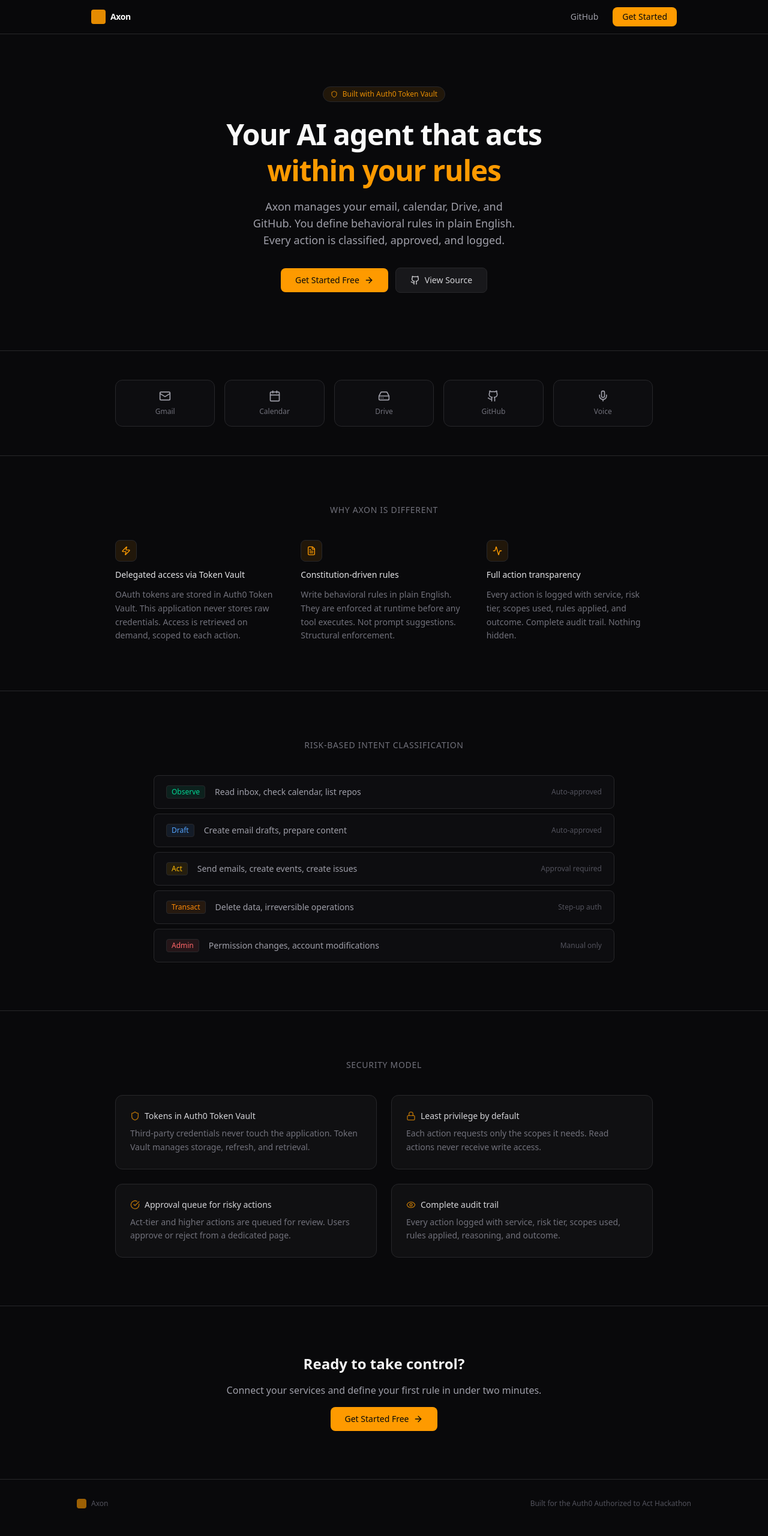
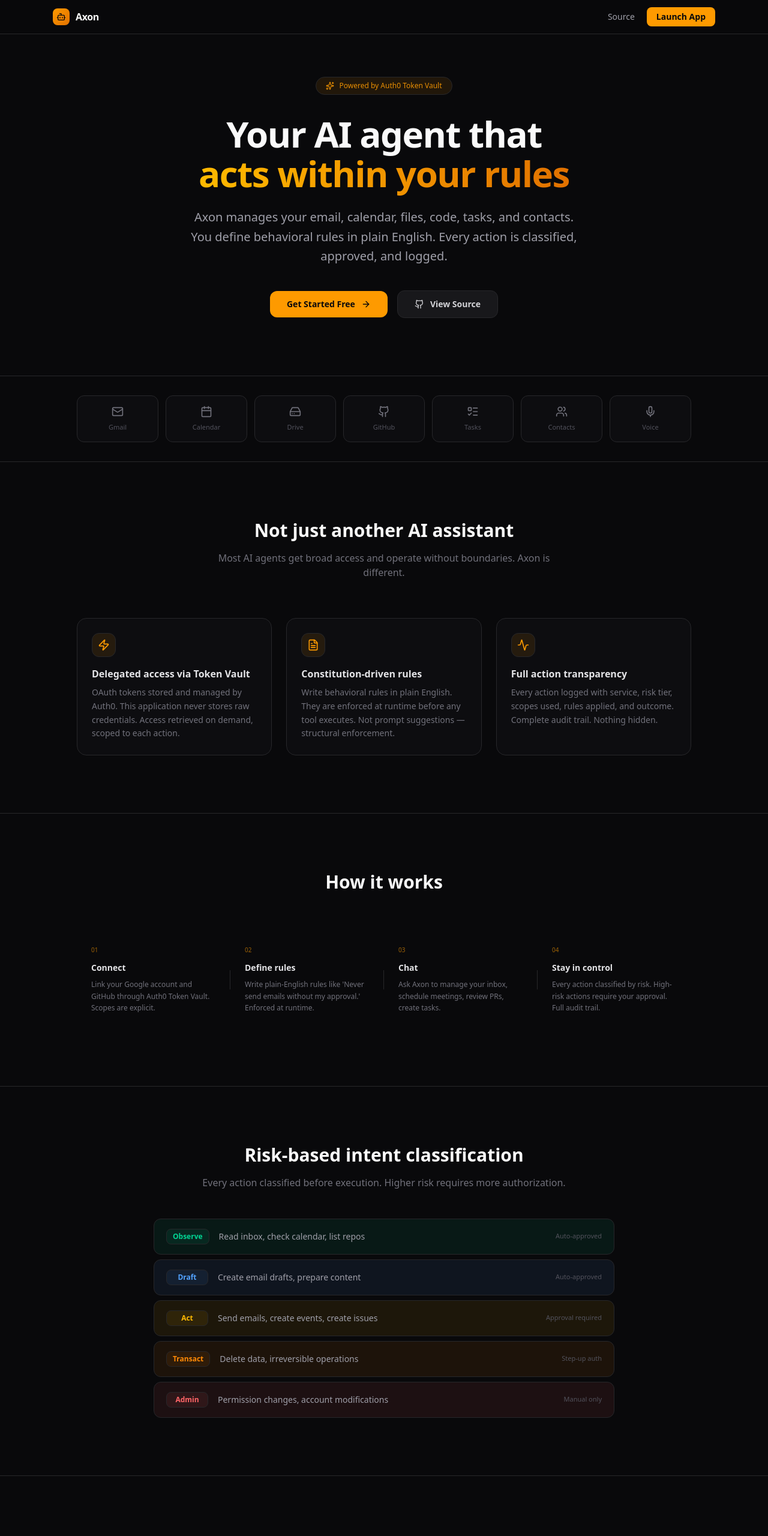
Before and after one commit to Onegreatlion/axon, a Next.js app: page / in a window 1280 px wide. Shown: the top 2560 px of the page at 60% size. Built offline with nearby package versions, Linux system fonts and the light colour scheme; no server answers.

Commit message:
feat: redesigned landing page, expanded google scopes, voice fix, ui polish

```diff
--- a/app/page.tsx
+++ b/app/page.tsx
@@ -2,233 +2,245 @@ import Link from "next/link";
 import { auth0 } from "@/lib/auth0";
 import { redirect } from "next/navigation";
 import {
-  ArrowRight,
-  Shield,
-  FileText,
-  Activity,
-  Zap,
-  Lock,
-  Eye,
-  CheckCircle,
-  Github,
-  Mail,
-  Calendar,
-  Mic,
-  HardDrive,
+  ArrowRight, Shield, FileText, Activity, Zap, Lock, Eye,
+  CheckCircle, Github, Mail, Calendar, HardDrive, Mic,
+  GitBranch, ListTodo, Users, Bot, Sparkles, Layers,
 } from "lucide-react";
 
 export default async function Home() {
   const session = await auth0.getSession();
-  if (session) {
-    redirect("/dashboard");
-  }
+  if (session) redirect("/dashboard");
 
   return (
-    <div className="min-h-screen bg-zinc-950">
-      <nav className="fixed top-0 w-full z-50 border-b border-zinc-800/50 bg-zinc-950/80 backdrop-blur-md">
-        <div className="max-w-5xl mx-auto px-6 h-14 flex items-center justify-between">
-          <div className="flex items-center gap-2">
-            <div className="w-6 h-6 rounded bg-amber-500/90" />
-            <span className="font-semibold text-sm tracking-tight">Axon</span>
+    <div className="min-h-screen bg-zinc-950 text-zinc-50">
+      {/* Nav */}
+      <nav className="fixed top-0 w-full z-50 border-b border-zinc-800/50 bg-zinc-950/80 backdrop-blur-xl">
+        <div className="max-w-6xl mx-auto px-6 h-14 flex items-center justify-between">
+          <div className="flex items-center gap-2.5">
+            <div className="w-7 h-7 rounded-lg bg-gradient-to-br from-amber-500 to-amber-600 flex items-center justify-center">
+              <Bot className="w-4 h-4 text-zinc-950" />
+            </div>
+            <span className="font-bold text-base tracking-tight">Axon</span>
           </div>
-          <div className="flex items-center gap-6">
-            <a
-              href="https://github.com/Onegreatlion/axon"
-              target="_blank"
-              rel="noopener noreferrer"
-              className="text-sm text-zinc-400 hover:text-zinc-200 transition-colors hidden sm:block"
-            >
-              GitHub
-            </a>
-            <Link
-              href="/auth/login?returnTo=/dashboard"
-              className="text-sm bg-amber-500 text-zinc-950 px-4 py-1.5 rounded-lg font-medium hover:bg-amber-400 transition-colors"
-            >
-              Get Started
+          <div className="flex items-center gap-5">
+            <a href="https://github.com/Onegreatlion/axon" target="_blank" rel="noopener noreferrer"
+              className="text-sm text-zinc-400 hover:text-zinc-200 transition-colors hidden sm:block">Source</a>
+            <Link href="/auth/login?returnTo=/dashboard"
+              className="text-sm bg-amber-500 text-zinc-950 px-4 py-1.5 rounded-lg font-semibold hover:bg-amber-400 transition-colors">
+              Launch App
             </Link>
           </div>
         </div>
       </nav>
 
-      <section className="pt-28 pb-16 md:pt-36 md:pb-24 px-6">
-        <div className="max-w-3xl mx-auto text-center">
-          <div className="inline-flex items-center gap-2 text-xs font-medium text-amber-500/90 bg-amber-500/10 border border-amber-500/20 rounded-full px-3 py-1 mb-6">
-            <Shield className="w-3 h-3" />
-            Built with Auth0 Token Vault
+      {/* Hero */}
+      <section className="pt-32 pb-24 px-6 relative overflow-hidden">
+        <div className="absolute inset-0 bg-[radial-gradient(ellipse_at_top,_var(--tw-gradient-stops))] from-amber-500/5 via-transparent to-transparent" />
+        <div className="max-w-4xl mx-auto text-center relative">
+          <div className="inline-flex items-center gap-2 text-xs font-medium text-amber-500/90 bg-amber-500/10 border border-amber-500/20 rounded-full px-4 py-1.5 mb-8">
+            <Sparkles className="w-3.5 h-3.5" />
+            Powered by Auth0 Token Vault
           </div>
-          <h1 className="text-3xl sm:text-5xl font-bold tracking-tight text-zinc-50 mb-4 text-balance leading-tight">
-            Your AI agent that acts
+          <h1 className="text-4xl sm:text-6xl font-bold tracking-tight mb-6 leading-[1.1]">
+            Your AI agent that
             <br />
-            <span className="text-amber-500">within your rules</span>
+            <span className="bg-gradient-to-r from-amber-400 to-amber-600 bg-clip-text text-transparent">
+              acts within your rules
+            </span>
           </h1>
-          <p className="text-base sm:text-lg text-zinc-400 max-w-xl mx-auto mb-8 text-balance">
-            Axon manages your email, calendar, Drive, and GitHub. You define
-            behavioral rules in plain English. Every action is classified,
+          <p className="text-lg sm:text-xl text-zinc-400 max-w-2xl mx-auto mb-10 leading-relaxed">
+            Axon manages your email, calendar, files, code, tasks, and contacts.
+            You define behavioral rules in plain English. Every action is classified,
             approved, and logged.
           </p>
-          <div className="flex flex-col sm:flex-row items-center justify-center gap-3">
-            <Link
-              href="/auth/login?returnTo=/dashboard"
-              className="inline-flex items-center gap-2 bg-amber-500 text-zinc-950 px-6 py-2.5 rounded-lg font-medium text-sm hover:bg-amber-400 transition-colors w-full sm:w-auto justify-center"
-            >
-              Get Started Free
-              <ArrowRight className="w-4 h-4" />
+          <div className="flex flex-col sm:flex-row items-center justify-center gap-4">
+            <Link href="/auth/login?returnTo=/dashboard"
+              className="inline-flex items-center gap-2.5 bg-amber-500 text-zinc-950 px-7 py-3 rounded-xl font-semibold text-sm hover:bg-amber-400 transition-all hover:shadow-lg hover:shadow-amber-500/20 w-full sm:w-auto justify-center">
+              Get Started Free <ArrowRight className="w-4 h-4" />
             </Link>
-            <a
-              href="https://github.com/Onegreatlion/axon"
-              target="_blank"
-              rel="noopener noreferrer"
-              className="inline-flex items-center gap-2 bg-zinc-900 text-zinc-300 px-6 py-2.5 rounded-lg font-medium text-sm border border-zinc-800 hover:border-zinc-700 transition-colors w-full sm:w-auto justify-center"
-            >
-              <Github className="w-4 h-4" />
-              View Source
+            <a href="https://github.com/Onegreatlion/axon" target="_blank" rel="noopener noreferrer"
+              className="inline-flex items-center gap-2.5 bg-zinc-900 text-zinc-300 px-7 py-3 rounded-xl font-semibold text-sm border border-zinc-800 hover:border-zinc-700 transition-all w-full sm:w-auto justify-center">
+              <Github className="w-4 h-4" /> View Source
             </a>
           </div>
         </div>
       </section>
 
-      <section className="py-12 px-6 border-t border-zinc-900">
-        <div className="max-w-4xl mx-auto">
-          <div className="grid grid-cols-2 md:grid-cols-5 gap-4">
+      {/* Connected Services Strip */}
+      <section className="py-8 px-6 border-y border-zinc-900/80">
+        <div className="max-w-5xl mx-auto">
+          <div className="grid grid-cols-3 md:grid-cols-7 gap-3">
             {[
               { icon: Mail, label: "Gmail" },
               { icon: Calendar, label: "Calendar" },
               { icon: HardDrive, label: "Drive" },
               { icon: Github, label: "GitHub" },
+              { icon: ListTodo, label: "Tasks" },
+              { icon: Users, label: "Contacts" },
               { icon: Mic, label: "Voice" },
             ].map((item) => (
-              <div
-                key={item.label}
-                className="flex flex-col items-center gap-2 py-4 rounded-xl bg-zinc-900/30 border border-zinc-800/50"
-              >
-                <item.icon className="w-5 h-5 text-zinc-400" />
-                <span className="text-xs text-zinc-500">{item.label}</span>
+              <div key={item.label} className="flex flex-col items-center gap-2 py-4 rounded-xl bg-zinc-900/30 border border-zinc-800/30">
+                <item.icon className="w-5 h-5 text-zinc-500" />
+                <span className="text-[11px] text-zinc-600 font-medium">{item.label}</span>
               </div>
             ))}
           </div>
         </div>
       </section>
 
-      <section className="py-16 md:py-20 px-6 border-t border-zinc-900">
-        <div className="max-w-4xl mx-auto">
-          <h2 className="text-sm font-medium text-zinc-500 uppercase tracking-wider mb-10 text-center">
-            Why Axon is different
-          </h2>
-          <div className="grid md:grid-cols-3 gap-6 md:gap-8">
-            <div className="space-y-3">
-              <div className="w-9 h-9 rounded-lg bg-amber-500/10 border border-amber-500/20 flex items-center justify-center">
-                <Zap className="w-4 h-4 text-amber-500" />
-              </div>
-              <h3 className="font-medium text-zinc-200 text-sm">
-                Delegated access via Token Vault
-              </h3>
-              <p className="text-sm text-zinc-500 leading-relaxed">
-                OAuth tokens are stored in Auth0 Token Vault. This application
-                never stores raw credentials. Access is retrieved on demand,
-                scoped to each action.
-              </p>
-            </div>
-            <div className="space-y-3">
-              <div className="w-9 h-9 rounded-lg bg-amber-500/10 border border-amber-500/20 flex items-center justify-center">
-                <FileText className="w-4 h-4 text-amber-500" />
-              </div>
-              <h3 className="font-medium text-zinc-200 text-sm">
-                Constitution-driven rules
-              </h3>
-              <p className="text-sm text-zinc-500 leading-relaxed">
-                Write behavioral rules in plain English. They are enforced at
-                runtime before any tool executes. Not prompt suggestions.
-                Structural enforcement.
-              </p>
-            </div>
-            <div className="space-y-3">
-              <div className="w-9 h-9 rounded-lg bg-amber-500/10 border border-amber-500/20 flex items-center justify-center">
-                <Activity className="w-4 h-4 text-amber-500" />
-              </div>
-              <h3 className="font-medium text-zinc-200 text-sm">
-                Full action transparency
-              </h3>
-              <p className="text-sm text-zinc-500 leading-relaxed">
-                Every action is logged with service, risk tier, scopes used,
-                rules applied, and outcome. Complete audit trail. Nothing hidden.
-              </p>
-            </div>
+      {/* What Makes Axon Different */}
+      <section className="py-24 px-6">
+        <div className="max-w-5xl mx-auto">
+          <div className="text-center mb-16">
+            <h2 className="text-2xl sm:text-3xl font-bold mb-4">Not just another AI assistant</h2>
+            <p className="text-zinc-500 max-w-xl mx-auto">
+              Most AI agents get broad access and operate without boundaries. Axon is different.
+            </p>
           </div>
-        </div>
-      </section>
-
-      <section className="py-16 md:py-20 px-6 border-t border-zinc-900">
-        <div className="max-w-3xl mx-auto">
-          <h2 className="text-sm font-medium text-zinc-500 uppercase tracking-wider mb-10 text-center">
-            Risk-based intent classification
-          </h2>
-          <div className="space-y-2">
+          <div className="grid md:grid-cols-3 gap-6">
             {[
-              { tier: "Observe", desc: "Read inbox, check calendar, list repos", auth: "Auto-approved", color: "text-emerald-400", bg: "bg-emerald-400/10", border: "border-emerald-400/20" },
-              { tier: "Draft", desc: "Create email drafts, prepare content", auth: "Auto-approved", color: "text-blue-400", bg: "bg-blue-400/10", border: "border-blue-400/20" },
-              { tier: "Act", desc: "Send emails, create events, create issues", auth: "Approval required", color: "text-amber-400", bg: "bg-amber-400/10", border: "border-amber-400/20" },
-              { tier: "Transact", desc: "Delete data, irreversible operations", auth: "Step-up auth", color: "text-orange-400", bg: "bg-orange-400/10", border: "border-orange-400/20" },
-              { tier: "Admin", desc: "Permission changes, account modifications", auth: "Manual only", color: "text-red-400", bg: "bg-red-400/10", border: "border-red-400/20" },
+              {
+                icon: Zap,
+                title: "Delegated access via Token Vault",
+                desc: "OAuth tokens stored and managed by Auth0. This application never stores raw credentials. Access retrieved on demand, scoped to each action.",
+              },
+              {
+                icon: FileText,
+                title: "Constitution-driven rules",
+                desc: "Write behavioral rules in plain English. They are enforced at runtime before any tool executes. Not prompt suggestions — structural enforcement.",
+              },
+              {
+                icon: Activity,
+                title: "Full action transparency",
+                desc: "Every action logged with service, risk tier, scopes used, rules applied, and outcome. Complete audit trail. Nothing hidden.",
+              },
             ].map((item) => (
-              <div key={item.tier} className="flex items-center gap-3 md:gap-4 bg-zinc-900/30 border border-zinc-800/50 rounded-lg px-4 py-3 md:px-5 md:py-4">
-                <span className={`text-[10px] md:text-xs font-mono font-medium px-2 py-0.5 rounded ${item.bg} ${item.color} ${item.border} border shrink-0`}>{item.tier}</span>
-                <span className="text-xs md:text-sm text-zinc-400 flex-1">{item.desc}</span>
-                <span className="text-[10px] md:text-xs text-zinc-600 hidden sm:block shrink-0">{item.auth}</span>
+              <div key={item.title} className="group p-6 rounded-2xl bg-zinc-900/30 border border-zinc-800/50 hover:border-zinc-700/50 transition-all">
+                <div className="w-10 h-10 rounded-xl bg-amber-500/10 border border-amber-500/20 flex items-center justify-center mb-4 group-hover:bg-amber-500/15 transition-colors">
+                  <item.icon className="w-5 h-5 text-amber-500" />
+                </div>
+                <h3 className="font-semibold text-zinc-200 mb-2">{item.title}</h3>
+                <p className="text-sm text-zinc-500 leading-relaxed">{item.desc}</p>
               </div>
             ))}
           </div>
         </div>
       </section>
 
-      <section className="py-16 md:py-20 px-6 border-t border-zinc-900">
-        <div className="max-w-4xl mx-auto">
-          <h2 className="text-sm font-medium text-zinc-500 uppercase tracking-wider mb-10 text-center">
-            Security model
-          </h2>
-          <div className="grid sm:grid-cols-2 gap-4 md:gap-6">
+      {/* How It Works */}
+      <section className="py-24 px-6 border-t border-zinc-900">
+        <div className="max-w-5xl mx-auto">
+          <div className="text-center mb-16">
+            <h2 className="text-2xl sm:text-3xl font-bold mb-4">How it works</h2>
+          </div>
+          <div className="grid md:grid-cols-4 gap-0">
             {[
-              { icon: Shield, title: "Tokens in Auth0 Token Vault", desc: "Third-party credentials never touch the application. Token Vault manages storage, refresh, and retrieval." },
-              { icon: Lock, title: "Least privilege by default", desc: "Each action requests only the scopes it needs. Read actions never receive write access." },
-              { icon: CheckCircle, title: "Approval queue for risky actions", desc: "Act-tier and higher actions are queued for review. Users approve or reject from a dedicated page." },
-              { icon: Eye, title: "Complete audit trail", desc: "Every action logged with service, risk tier, scopes used, rules applied, reasoning, and outcome." },
-            ].map((item) => (
-              <div key={item.title} className="bg-zinc-900/50 border border-zinc-800/50 rounded-xl p-5 md:p-6 space-y-2">
-                <div className="flex items-center gap-2 text-zinc-300">
-                  <item.icon className="w-4 h-4 text-amber-500/70" />
-                  <h3 className="font-medium text-sm">{item.title}</h3>
-                </div>
-                <p className="text-xs md:text-sm text-zinc-500 leading-relaxed">{item.desc}</p>
+              { step: "01", title: "Connect", desc: "Link your Google account and GitHub through Auth0 Token Vault. Scopes are explicit." },
+              { step: "02", title: "Define rules", desc: "Write plain-English rules like 'Never send emails without my approval.' Enforced at runtime." },
+              { step: "03", title: "Chat", desc: "Ask Axon to manage your inbox, schedule meetings, review PRs, create tasks." },
+              { step: "04", title: "Stay in control", desc: "Every action classified by risk. High-risk actions require your approval. Full audit trail." },
+            ].map((item, i) => (
+              <div key={item.step} className="relative p-6">
+                {i < 3 && <div className="hidden md:block absolute top-1/2 right-0 w-px h-8 -translate-y-1/2 bg-zinc-800" />}
+                <span className="text-[10px] font-mono text-amber-500/60 mb-3 block">{item.step}</span>
+                <h3 className="font-semibold text-zinc-200 mb-2 text-sm">{item.title}</h3>
+                <p className="text-xs text-zinc-500 leading-relaxed">{item.desc}</p>
               </div>
             ))}
           </div>
         </div>
       </section>
 
-      <section className="py-16 md:py-20 px-6 border-t border-zinc-900">
-        <div className="max-w-3xl mx-auto text-center space-y-4">
-          <h2 className="text-xl md:text-2xl font-bold text-zinc-100">
-            Ready to take control?
-          </h2>
-          <p className="text-sm md:text-base text-zinc-400">
+      {/* Risk Classification */}
+      <section className="py-24 px-6 border-t border-zinc-900">
+        <div className="max-w-3xl mx-auto">
+          <div className="text-center mb-12">
+            <h2 className="text-2xl sm:text-3xl font-bold mb-4">Risk-based intent classification</h2>
+            <p className="text-zinc-500">Every action classified before execution. Higher risk requires more authorization.</p>
+          </div>
+          <div className="space-y-2">
+            {[
+              { tier: "Observe", desc: "Read inbox, check calendar, list repos", auth: "Auto-approved", color: "text-emerald-400", bg: "bg-emerald-400/8", border: "border-emerald-400/15" },
+              { tier: "Draft", desc: "Create email drafts, prepare content", auth: "Auto-approved", color: "text-blue-400", bg: "bg-blue-400/8", border: "border-blue-400/15" },
+              { tier: "Act", desc: "Send emails, create events, create issues", auth: "Approval required", color: "text-amber-400", bg: "bg-amber-400/8", border: "border-amber-400/15" },
+              { tier: "Transact", desc: "Delete data, irreversible operations", auth: "Step-up auth", color: "text-orange-400", bg: "bg-orange-400/8", border: "border-orange-400/15" },
+              { tier: "Admin", desc: "Permission changes, account modifications", auth: "Manual only", color: "text-red-400", bg: "bg-red-400/8", border: "border-red-400/15" },
+            ].map((item) => (
+              <div key={item.tier} className={`flex items-center gap-4 ${item.bg} border ${item.border} rounded-xl px-5 py-4`}>
+                <span className={`text-xs font-mono font-bold px-2.5 py-1 rounded-lg ${item.bg} ${item.color} ${item.border} border shrink-0 min-w-[70px] text-center`}>
+                  {item.tier}
+                </span>
+                <span className="text-sm text-zinc-400 flex-1">{item.desc}</span>
+                <span className="text-[11px] text-zinc-600 hidden sm:block shrink-0 font-medium">{item.auth}</span>
+              </div>
+            ))}
+          </div>
+        </div>
+      </section>
+
+      {/* Security */}
+      <section className="py-24 px-6 border-t border-zinc-900">
+        <div className="max-w-5xl mx-auto">
+          <div className="text-center mb-12">
+            <h2 className="text-2xl sm:text-3xl font-bold mb-4">Security model</h2>
+          </div>
+          <div className="grid sm:grid-cols-2 gap-4">
+            {[
+              { icon: Shield, title: "Tokens in Auth0 Token Vault", desc: "Third-party credentials never touch the application. Token Vault manages storage, refresh, and retrieval." },
+              { icon: Lock, title: "Least privilege by default", desc: "Each action requests only the scopes it needs. Read actions never receive write access." },
+              { icon: CheckCircle, title: "Approval queue for risky actions", desc: "Act-tier and higher actions queued for review. Users approve or reject from a dedicated page." },
+              { icon: Eye, title: "Complete audit trail", desc: "Every action logged with service, risk tier, scopes used, rules applied, reasoning, and outcome." },
+            ].map((item) => (
+              <div key={item.title} className="bg-zinc-900/40 border border-zinc-800/50 rounded-2xl p-6 space-y-3 hover:border-zinc-700/50 transition-colors">
+                <div className="flex items-center gap-2.5">
+                  <item.icon className="w-4.5 h-4.5 text-amber-500/70" />
+                  <h3 className="font-semibold text-sm text-zinc-200">{item.title}</h3>
+                </div>
+                <p className="text-sm text-zinc-500 leading-relaxed">{item.desc}</p>
+              </div>
+            ))}
+          </div>
+        </div>
+      </section>
+
+      {/* Tech Stack */}
+      <section className="py-16 px-6 border-t border-zinc-900">
+        <div className="max-w-3xl mx-auto text-center">
+          <p className="text-[11px] font-medium text-zinc-600 uppercase tracking-wider mb-6">Built with</p>
+          <div className="flex flex-wrap items-center justify-center gap-x-8 gap-y-3 text-sm text-zinc-500">
+            {["Next.js 16", "Auth0 Token Vault", "Supabase", "Gemini AI", "Groq", "Vercel"].map((t) => (
+              <span key={t} className="hover:text-zinc-300 transition-colors">{t}</span>
+            ))}
+          </div>
+        </div>
+      </section>
+
+      {/* CTA */}
+      <section className="py-24 px-6 border-t border-zinc-900">
+        <div className="max-w-3xl mx-auto text-center space-y-6">
+          <h2 className="text-2xl sm:text-3xl font-bold">Ready to take control?</h2>
+          <p className="text-zinc-400 max-w-md mx-auto">
             Connect your services and define your first rule in under two minutes.
           </p>
-          <Link
-            href="/auth/login?returnTo=/dashboard"
-            className="inline-flex items-center gap-2 bg-amber-500 text-zinc-950 px-6 py-2.5 rounded-lg font-medium text-sm hover:bg-amber-400 transition-colors"
-          >
-            Get Started Free
-            <ArrowRight className="w-4 h-4" />
+          <Link href="/auth/login?returnTo=/dashboard"
+            className="inline-flex items-center gap-2.5 bg-amber-500 text-zinc-950 px-7 py-3 rounded-xl font-semibold text-sm hover:bg-amber-400 transition-all hover:shadow-lg hover:shadow-amber-500/20">
+            Get Started Free <ArrowRight className="w-4 h-4" />
           </Link>
         </div>
       </section>
 
+      {/* Footer */}
       <footer className="py-8 px-6 border-t border-zinc-900">
-        <div className="max-w-5xl mx-auto flex flex-col sm:flex-row items-center justify-between gap-2 text-xs text-zinc-600">
-          <div className="flex items-center gap-2">
-            <div className="w-4 h-4 rounded bg-amber-500/60" />
-            <span>Axon</span>
+        <div className="max-w-6xl mx-auto flex flex-col sm:flex-row items-center justify-between gap-4 text-xs text-zinc-600">
+          <div className="flex items-center gap-2.5">
+            <div className="w-5 h-5 rounded-md bg-amber-500/60 flex items-center justify-center">
+              <Bot className="w-3 h-3 text-zinc-950" />
+            </div>
+            <span className="font-medium">Axon</span>
           </div>
           <span>Built for the Auth0 Authorized to Act Hackathon</span>
+          <a href="https://github.com/Onegreatlion/axon" target="_blank" rel="noopener noreferrer"
+            className="hover:text-zinc-400 transition-colors">GitHub</a>
         </div>
       </footer>
     </div>
```
